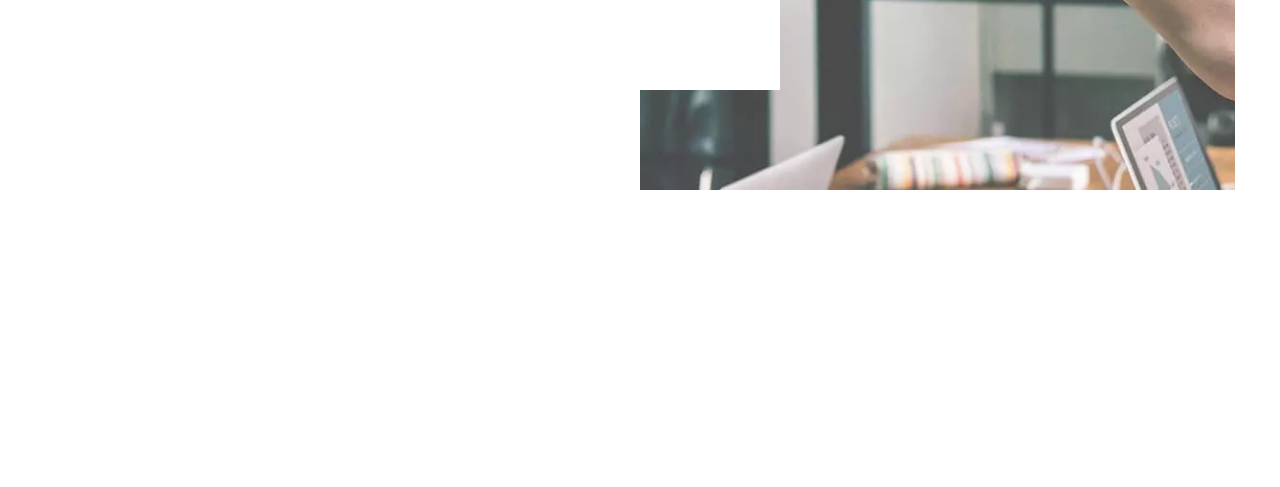
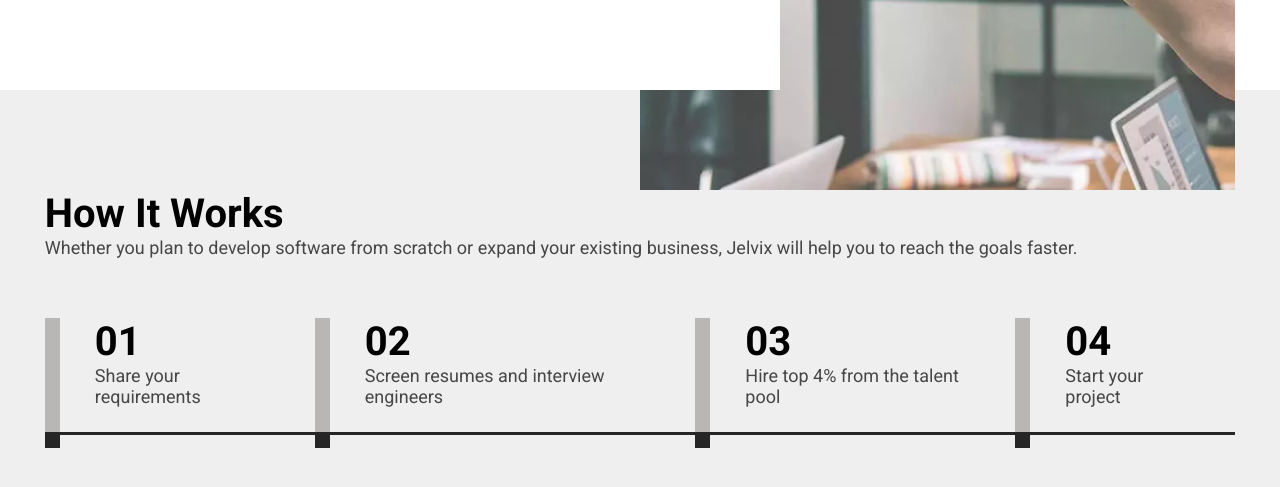
Before and after one commit to Adnan-Musinovic/jelvix, a website: page index.html in a window 1280 px wide. Shown: the part 1528-2015 px from the top of the page. Before the commit the page ends 1718 px from the top, so only its background shows below. Drawn offline with Linux system fonts and the light colour scheme; a web font is replaced by a local one.

Commit message:
finished how it works

```diff
--- a/index.html
+++ b/index.html
@@ -78,6 +78,40 @@
         </div>
     </section>
     <!--end we work with-->
+
+    <!--how it works-->
+    <section class="how-it-works">
+        <div class="wrapper">
+            <div class="how-it-works__content">
+                <h2>How It Works</h2>
+                <p>Whether you plan to develop software from scratch or expand your existing business, Jelvix will help you to reach the goals faster.</p>
+            </div>
+            <div class="step-list">
+
+                <div class="steps">
+                    <h2>01</h2>
+                    <p>Share your requirements</p>
+                </div>
+
+                <div class="steps">
+                    <h2>02</h2>
+                    <p>Screen resumes and interview engineers</p>
+                </div>
+
+                <div class="steps">
+                    <h2>03</h2>
+                    <p>Hire top 4% from the talent pool</p>
+                </div>
+
+                <div class="steps">
+                    <h2>04</h2>
+                    <p>Start your project</p>
+                </div>
+
+            </div>
+        </div>
+    </section>
+    <!--end how it works-->
 <script src="js/index.js"></script>
 </body>
 </html>
--- a/scss/abstracts/_variables.scss
+++ b/scss/abstracts/_variables.scss
@@ -2,3 +2,4 @@
 $color-white: #fff;
 $color-black: #262626;
 $color-blue: #3f60fa;
+$color-grey: #efefef;
--- a/scss/base/_typography.scss
+++ b/scss/base/_typography.scss
@@ -69,3 +69,16 @@ a {
         font-size: 1.4rem;
     }
 }
+
+//how it works
+.how-it-works {
+    & h2 {
+        font-size: 4rem;
+    }
+
+    & p {
+        font-size: 1.8rem;
+        font-weight: 400;
+        color: #464646;
+    }
+}
--- a/scss/pages/_home.scss
+++ b/scss/pages/_home.scss
@@ -129,3 +129,52 @@
         }
     }
 }
+
+.how-it-works {
+    background-color: $color-grey;
+    padding: 10rem 0rem;
+
+    & .wrapper {
+        justify-content: space-between;
+        align-items: flex-start;
+        flex-direction: column;
+    }
+
+    & .step-list {
+        display: flex;
+        justify-content: space-between;
+        align-items: flex-start;
+        width: 100%;
+        margin-top: 6rem;
+        border-bottom: .3rem solid $color-black;
+
+        & .steps {
+            padding: 0rem 5rem 2.5rem 5rem;
+            display: flex;
+            justify-content: flex-start;
+            align-items: flex-start;
+            flex-direction: column;
+            position: relative;
+
+            &::before {
+                content: '';
+                position: absolute;
+                left: 0%;
+                bottom: 0%;
+                height: 100%;
+                width: 1.5rem;
+                background-color: #b9b6b6;
+            }
+
+            &::after {
+                content: '';
+                position: absolute;
+                left: 0%;
+                bottom: -1.6rem;
+                height: 1.5rem;
+                width: 1.5rem;
+                background: $color-black;
+            }
+        }
+    }
+}
```
Also changed, not shown: css/styles.css.
